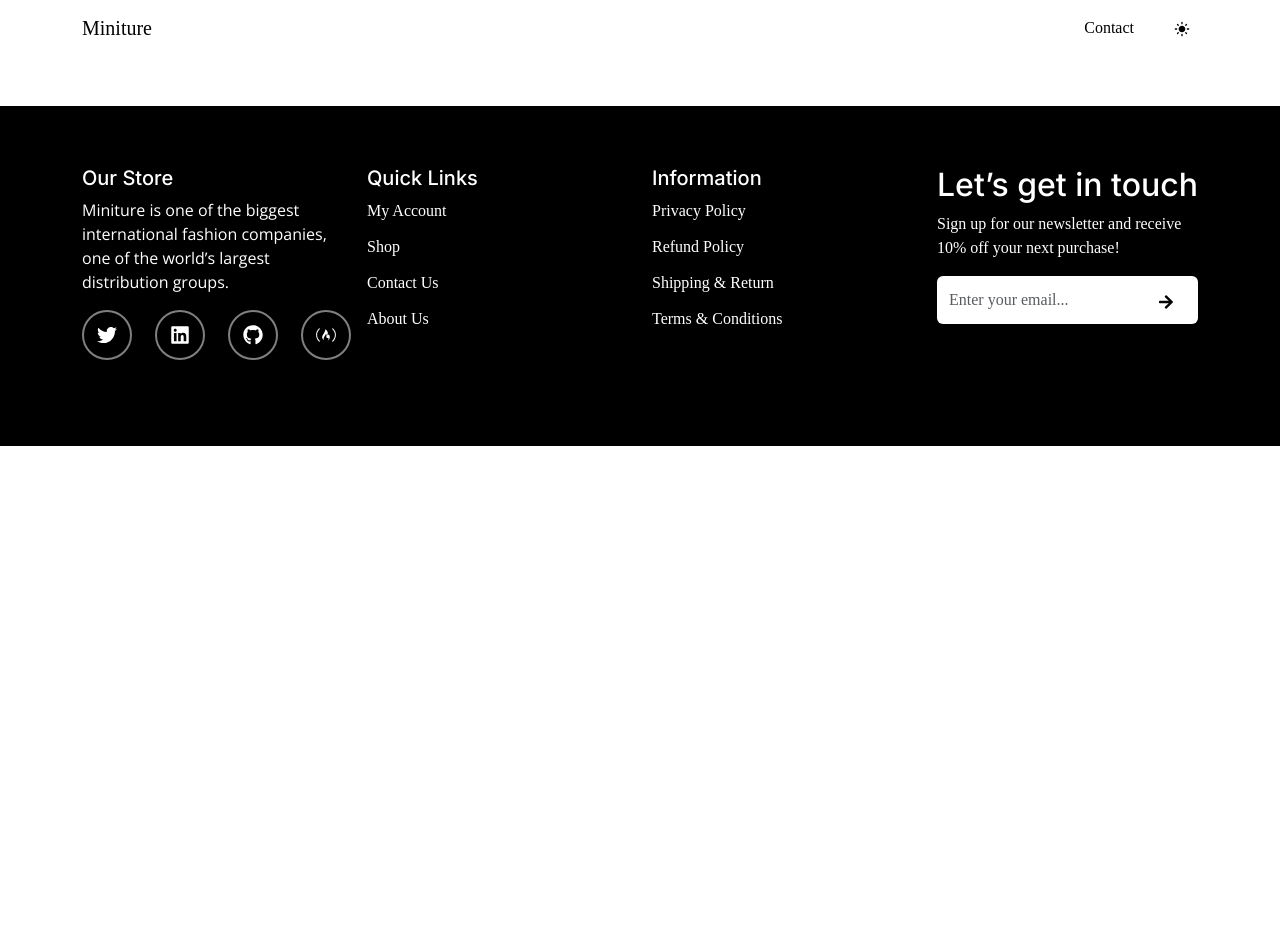
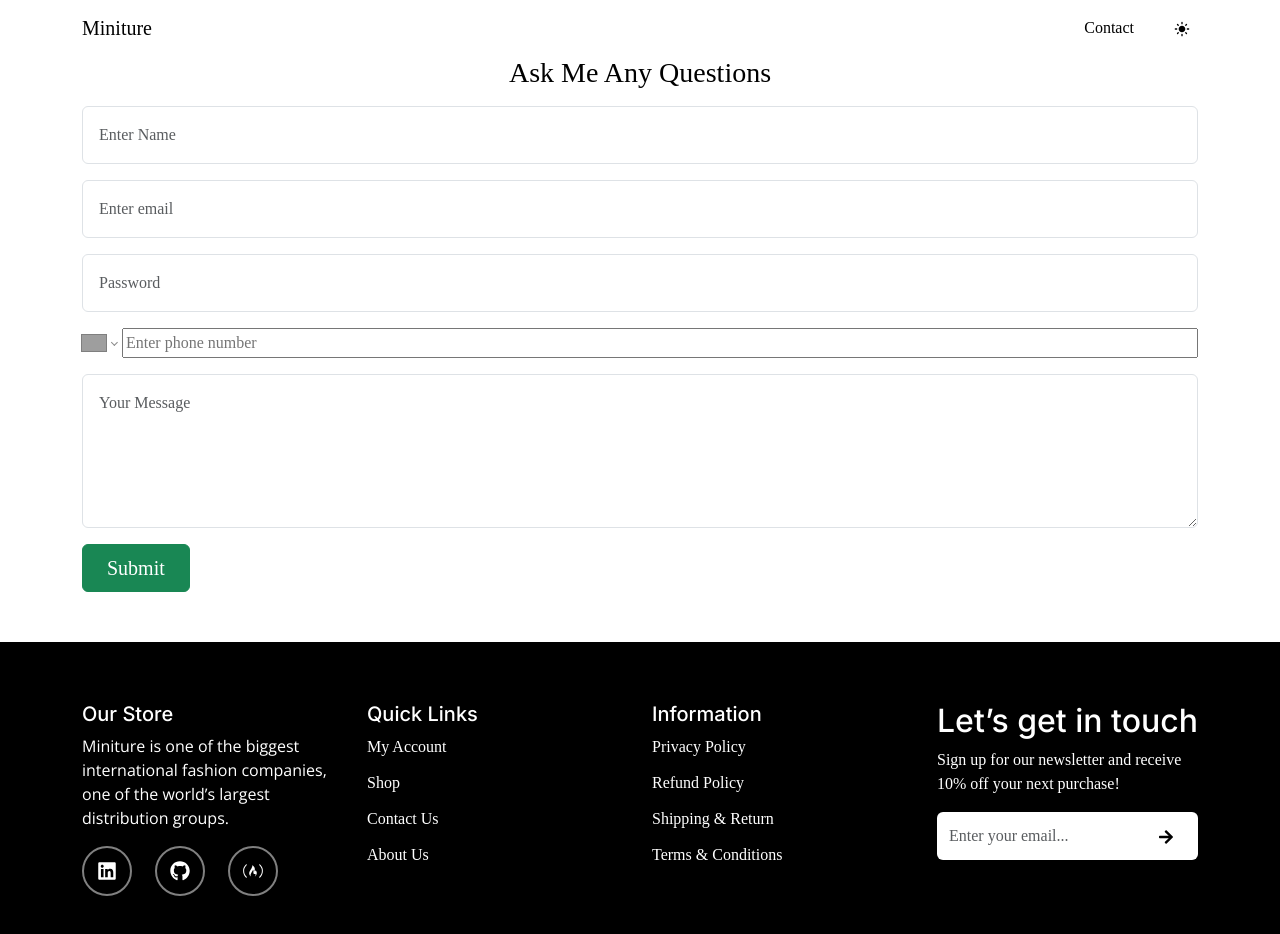
Before and after one commit to PrakashWiser/furniture-user-page, a React (Create React App) app: page /Contact in a window 1280 px wide. Shown: the top 934 px of the page. Before the commit the page ends 800 px from the top, so only its background shows below. Built offline with nearby package versions, Linux system fonts and the light colour scheme; grey boxes are pictures that could not be loaded.

Commit message:
content updated

```diff
--- a/package.json
+++ b/package.json
@@ -3,6 +3,7 @@
   "version": "0.1.0",
   "private": true,
   "dependencies": {
+    "@emailjs/browser": "^4.4.1",
     "@react-icons/all-files": "^4.1.0",
     "@testing-library/jest-dom": "^5.17.0",
     "@testing-library/react": "^13.4.0",
@@ -14,6 +15,7 @@
     "react-bootstrap": "^2.10.5",
     "react-dom": "^18.3.1",
     "react-icons": "^5.3.0",
+    "react-phone-number-input": "^3.4.9",
     "react-player": "^2.16.0",
     "react-router-dom": "^6.28.0",
     "react-scripts": "5.0.1",
--- a/src/App.js
+++ b/src/App.js
@@ -4,6 +4,7 @@ import Home from "./pages/home/Home";
 import "./App.css";
 import Navbar from "./pages/nav/Navbar";
 import ProductsPage from "./pages/home/components/ProductsPage";
+import Contact from "./pages/contact/Contact";
 import Footer from "./pages/footer/Footer";
 function App() {
   return (
@@ -12,6 +13,7 @@ function App() {
       <Routes>
         <Route path="/" element={<Home />} />
         <Route path="/ProductsPage/:id" element={<ProductsPage />} />
+        <Route path="/Contact" element={<Contact />} />
       </Routes>
       <Footer/>
     </Router>
--- /dev/null
+++ b/src/pages/contact/Contact.js
@@ -0,0 +1,114 @@
+import React, { useState, useRef } from "react";
+import emailjs from "@emailjs/browser";
+import Button from "react-bootstrap/Button";
+import Form from "react-bootstrap/Form";
+import "react-phone-number-input/style.css";
+import PhoneInput from "react-phone-number-input";
+import "react-toastify/dist/ReactToastify.css";
+import { toast, ToastContainer } from "react-toastify";
+import MainLayOut from "../../Layout/MainLayOut";
+import { Container } from "react-bootstrap";
+
+function Contact() {
+  const [value, setValue] = useState();
+  const forms = useRef();
+
+  const sendEmail = (e) => {
+    e.preventDefault();
+
+    emailjs
+      .sendForm("service_2cer1wn", "template_xpburnt", forms.current, {
+        publicKey: "U0vN6ww9BrU7Y_JSF",
+      })
+      .then(
+        () => {
+          toast.success("Your message has been sent successfully!");
+        },
+        (error) => {
+          toast.error("Failed to send message. Please try again.");
+          console.log("FAILED...", error.text);
+        }
+      );
+  };
+
+  return (
+    <>
+      <MainLayOut>
+        <Container>
+          <ToastContainer
+            position="top-right"
+            autoClose={5000}
+            hideProgressBar={false}
+            newestOnTop={false}
+            closeOnClick
+            rtl={false}
+            pauseOnFocusLoss
+            draggable
+            pauseOnHover
+          />
+          <div className="text-center h3">Ask Me Any Questions</div>
+          <Form ref={forms} onSubmit={sendEmail}>
+            <Form.Group className="mb-3" controlId="user_name">
+              <Form.Control
+                name="user_name"
+                type="text"
+                className="my-3 p-3"
+                placeholder="Enter Name"
+                required
+              />
+            </Form.Group>
+
+            <Form.Group className="mb-3" controlId="user_email">
+              <Form.Control
+                name="user_email"
+                type="email"
+                placeholder="Enter email"
+                className="p-3"
+                required
+              />
+            </Form.Group>
+
+            <Form.Group className="mb-3" controlId="user_password">
+              <Form.Control
+                name="user_password"
+                type="password"
+                placeholder="Password"
+                className="my-3 p-3"
+                required
+              />
+            </Form.Group>
+            <Form.Group className="mb-3" controlId="user_phone">
+              <PhoneInput
+                placeholder="Enter phone number"
+                className="my-3 w-100"
+                name="user_phone"
+                value={value}
+                defaultCode="IN"
+                defaultCountry="IN"
+                keyboardType="phone-pad"
+                onChange={setValue}
+                required
+              />
+            </Form.Group>
+            <Form.Group className="mb-3" controlId="message">
+              <Form.Control
+                name="message"
+                as="textarea"
+                rows={5}
+                placeholder="Your Message"
+                className="my-3 p-3"
+                required
+              />
+            </Form.Group>
+
+            <Button variant="success px-4 py-2 fs-5 " type="submit">
+              Submit
+            </Button>
+          </Form>
+        </Container>
+      </MainLayOut>
+    </>
+  );
+}
+
+export default Contact;
--- a/src/pages/footer/Footer.js
+++ b/src/pages/footer/Footer.js
@@ -10,7 +10,6 @@ import {
 } from "react-bootstrap";
 import { Link } from "react-router-dom";
 import {
-  FaTwitter,
   FaFreeCodeCamp,
   FaLinkedin,
   FaGithub,
@@ -21,37 +20,33 @@ import "./style.css"; // Ensure correct import for styles
 function Footer() {
   const socialLinks = [
     {
-      icon: <FaTwitter />,
-      link: "https://twitter.com/yourprofile",
-    },
-    {
       icon: <FaLinkedin />,
-      link: "https://linkedin.com/in/yourprofile",
+      link: "https://www.linkedin.com/in/wiser-prakash2503/",
     },
     {
       icon: <FaGithub />,
-      link: "https://github.com/yourprofile",
+      link: "https://github.com/prakashwiser",
     },
     {
       icon: <FaFreeCodeCamp />,
-      link: "https://www.freecodecamp.org/yourprofile",
+      link: "https://www.freecodecamp.org/certification/fccd51d26ed-17bc-4b94-bd2d-2c0d54f3fbf0/responsive-web-design",
     },
   ];
 
   const quickLinks = [
     { title: "Quick Links" },
-    { name: "My Account", link: "/account" },
+    { name: "My Account", link: "#" },
     { name: "Shop", link: "/shop" },
     { name: "Contact Us", link: "/contact" },
-    { name: "About Us", link: "/about" },
+    { name: "About Us", link: "#" },
   ];
 
   const aboutLinks = [
     { title: "Information" },
-    { name: "Privacy Policy", link: "/privacy-policy" },
-    { name: "Refund Policy", link: "/refund-policy" },
-    { name: "Shipping & Return", link: "/shipping-return" },
-    { name: "Terms & Conditions", link: "/terms-conditions" },
+    { name: "Privacy Policy", link: "#" },
+    { name: "Refund Policy", link: "#" },
+    { name: "Shipping & Return", link: "#" },
+    { name: "Terms & Conditions", link: "#" },
   ];
 
   return (
--- a/src/pages/home/components/HomeSectioneight.js
+++ b/src/pages/home/components/HomeSectioneight.js
@@ -8,6 +8,7 @@ import home3 from "../images/home-sec-8-3.jpg";
 import home4 from "../images/home-sec-8-4.jpg";
 import home5 from "../images/home-sec-8-5.jpg";
 import home6 from "../images/home-sec-8-6.jpg";
+import { Link } from "react-router-dom";
 function HomeSectioneight() {
   return (
     <>
@@ -21,9 +22,12 @@ function HomeSectioneight() {
                   Tag @miniture in your Instagram photos for a chance to be
                   featured here.
                 </p>
-                <button className="rounded-pill border border-1 py-1 px-3">
+                <Link
+                  to="https://www.instagram.com/itzprakash_2503/https://www.instagram.com/itzprakash_2503/"
+                  className="rounded-pill border border-1 py-1 px-3"
+                >
                   Visit Our Instagram
-                </button>
+                </Link>
               </div>
             </Col>
             <Col md={8}>
--- a/src/pages/home/components/HomeSectionfour.js
+++ b/src/pages/home/components/HomeSectionfour.js
@@ -9,11 +9,6 @@ const videoUrl = "https://www.youtube.com/watch?v=yDgFcEzaCQ0";
 
 function HomeSectionfour() {
   const [isPlaying, setIsPlaying] = useState(false);
-
-  const handleShopClick = () => {
-    setIsPlaying(true);
-  };
-
   return (
     <>
       <MainLayOut styles="pt-md-5 home_sec_4">
--- a/src/pages/home/components/HomeSectionone.js
+++ b/src/pages/home/components/HomeSectionone.js
@@ -3,11 +3,7 @@ import MainLayOut from "../../../Layout/MainLayOut";
 import Container from "react-bootstrap/Container";
 import { Link } from "react-router-dom";
 import { toast, ToastContainer } from "react-toastify";
-import { useContext } from "react";
-import { ThemeContext } from "../Home";
-
 function HomeSectionone() {
-  const { products } = useContext(ThemeContext);
   const handleShopNowClick = () => {
     toast.success("Welcome to the Shop! Explore our latest collection.");
   };
--- a/src/pages/home/components/Model.js
+++ b/src/pages/home/components/Model.js
@@ -1,7 +1,7 @@
 import React from "react";
 import { Modal } from "react-bootstrap";
 import Images from "./Images";
-import model from "../images/mode-2.jpg";
+import model from "../images/model-pop.jpeg";
 import { MdOutlineDangerous } from "react-icons/md";
 
 function Model({ showmodel, setShowmodel }) {
--- a/src/pages/home/components/ProductsPage.js
+++ b/src/pages/home/components/ProductsPage.js
@@ -136,7 +136,7 @@ const ProductPage = () => {
       feature: "Scandinavian design for modern and minimalist interiors.",
     },
     {
-      id: 8,
+      id: 22,
       img: chair8,
       name: "Contemporary Leather Chair",
       price: "$219.99",
--- a/src/pages/home/style.css
+++ b/src/pages/home/style.css
@@ -24,6 +24,7 @@
 .Home_sec_1 .chair_icon:hover,
 .Home_sec_1 a:hover {
   background-color: black;
+  color: white !important;
 }
 .Home_sec_2 img {
   border-radius: 20px;
@@ -118,7 +119,6 @@
   display: inline-block;
 }
 
-
 .home_sec_4 .shop {
   display: flex;
   font-weight: var(--fw600);
@@ -188,29 +188,29 @@
 .home_sec_8 .postion_type {
   margin-top: -100px;
 }
-.home_sec_8 h5{
+.home_sec_8 h5 {
   font-size: 35px;
 }
-.home_sec_8 p{
+.home_sec_8 p {
   font-size: var(--sz16);
   font-weight: var(--fw600);
   width: 83%;
 }
-.home_sec_8 button{
+.home_sec_8 a {
   font-weight: var(--fw600);
 }
-.home_sec_8 button:hover {
-  background-color: var(--primary-color);
-  color: var(--text-color);
+.home_sec_8 a:hover {
+  background-color: rgb(224, 138, 152);
+  color: white !important;
 }
-.danger_iocn{
+.danger_iocn {
   position: absolute;
   color: var(--text-color);
   font-size: 30px;
-  right:0 ;
+  right: 0;
 }
 
-.model_pic{
+.model_pic {
   margin-top: 400px;
 }
 @media (min-width: 1200px) {
@@ -263,10 +263,10 @@
   .limited_time span {
     font-size: var(--sz15);
   }
-  .home_sec_8 h5{
+  .home_sec_8 h5 {
     font-size: 25px;
   }
-  .home_sec_8 p{
+  .home_sec_8 p {
     font-size: var(--sz15);
     width: 100%;
   }
--- a/src/pages/nav/Navbar.js
+++ b/src/pages/nav/Navbar.js
@@ -29,7 +29,7 @@ function Navbars() {
             style={{ maxHeight: "100px" }}
             navbarScroll
           >
-            <Nav.Link href="#contact">Contact</Nav.Link>
+            <Nav.Link href="/contact">Contact</Nav.Link>
             <Nav.Link
               onClick={() => setValue(value === "light" ? "dark" : "light")}
             >
```
Also changed, not shown: src/pages/home/images/model-pop.jpeg (added), 1 other file (tests, documents, lock files or other folders).
